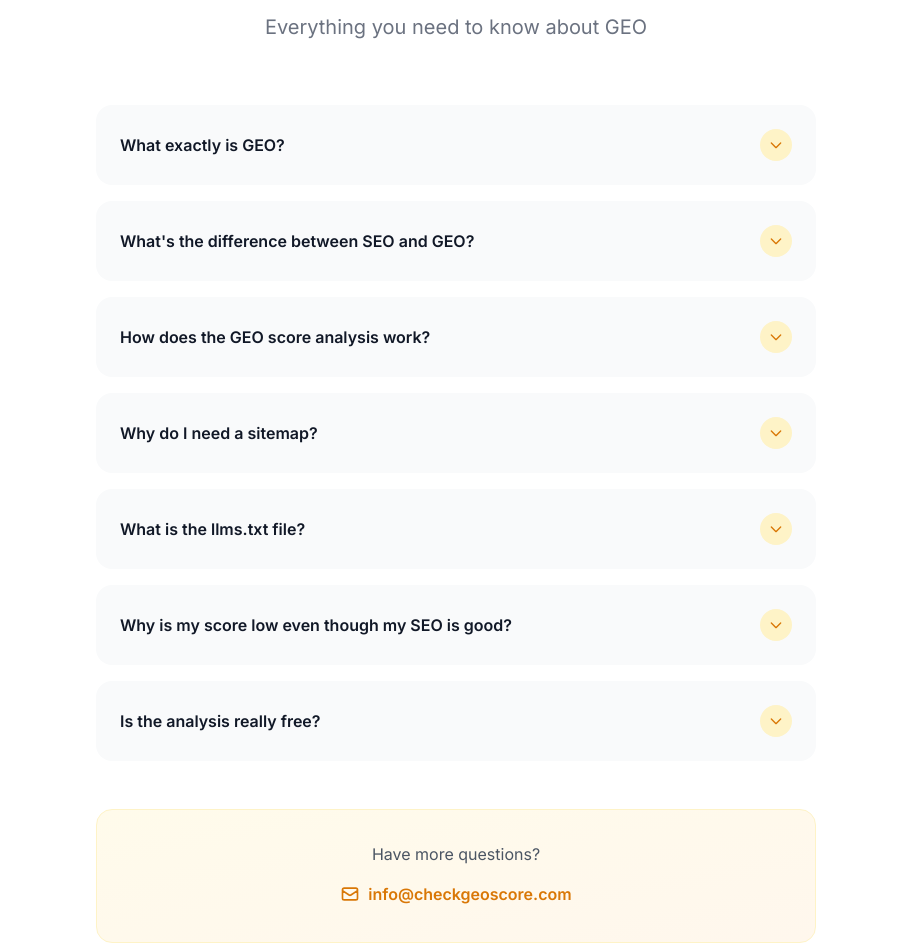
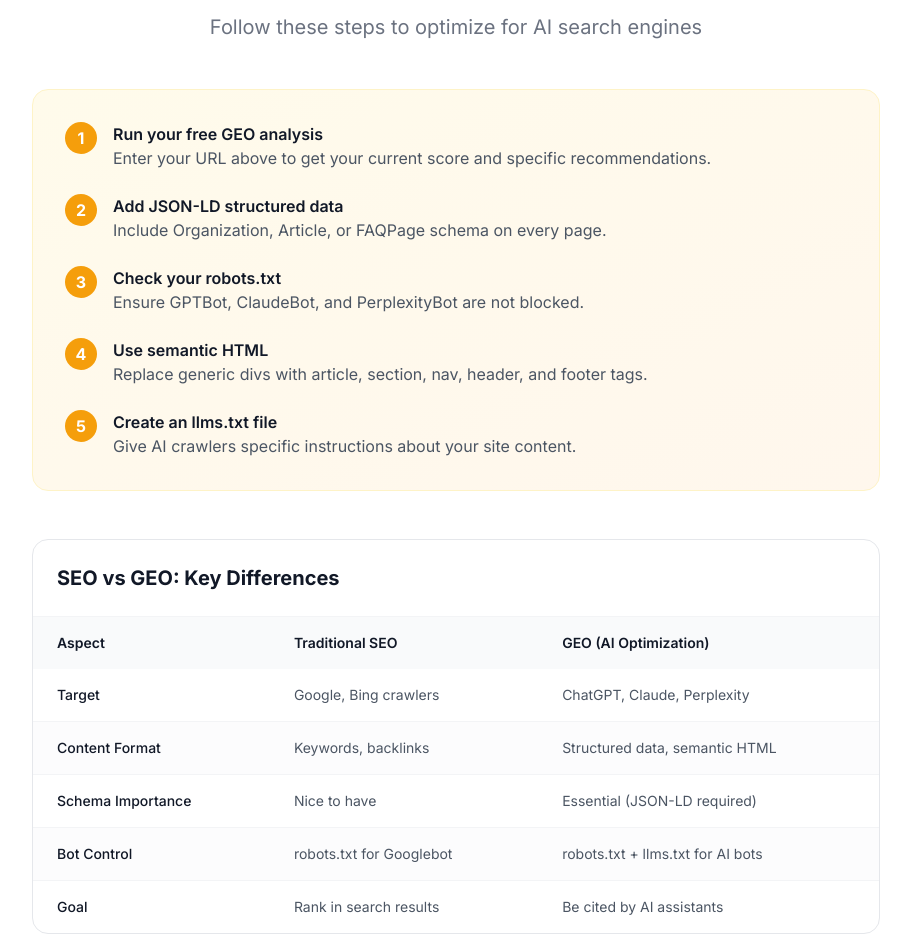
Before and after one commit to admin-rayv/geo-score, a Next.js app in the folder web/: page / in a window 1280 px wide. Shown: the part 1825-2772 px from the top of the page, without its empty margins (184-1095 px from the left). Built offline with nearby package versions, Linux system fonts and the light colour scheme; what @react-pdf/renderer would draw is missing.

Commit message:
Add numbered steps and comparison table for better Extraction Format score

```diff
--- a/web/src/app/page.tsx
+++ b/web/src/app/page.tsx
@@ -953,8 +953,111 @@ export default function Home() {
         </div>
       </section>
 
+      {/* How to Improve Section - with ordered list and table */}
+      <section aria-label="How to improve your GEO score" className="py-24 bg-white">
+        <div className="max-w-4xl mx-auto px-6">
+          <div className="text-center mb-12">
+            <span className="inline-block px-4 py-1.5 bg-amber-100 text-amber-700 rounded-full text-sm font-semibold mb-4">
+              Quick Start
+            </span>
+            <h2 className="text-3xl md:text-4xl font-bold text-gray-900 mb-4">
+              How to Improve Your GEO Score
+            </h2>
+            <p className="text-xl text-gray-500">
+              Follow these steps to optimize for AI search engines
+            </p>
+          </div>
+
+          {/* Numbered Steps */}
+          <div className="bg-gradient-to-br from-amber-50 to-orange-50 rounded-2xl p-8 mb-12 border border-amber-100">
+            <ol className="space-y-6">
+              <li className="flex gap-4">
+                <span className="w-8 h-8 rounded-full bg-amber-500 text-white flex items-center justify-center font-bold shrink-0">1</span>
+                <div>
+                  <h3 className="font-semibold text-gray-900">Run your free GEO analysis</h3>
+                  <p className="text-gray-600">Enter your URL above to get your current score and specific recommendations.</p>
+                </div>
+              </li>
+              <li className="flex gap-4">
+                <span className="w-8 h-8 rounded-full bg-amber-500 text-white flex items-center justify-center font-bold shrink-0">2</span>
+                <div>
+                  <h3 className="font-semibold text-gray-900">Add JSON-LD structured data</h3>
+                  <p className="text-gray-600">Include Organization, Article, or FAQPage schema on every page.</p>
+                </div>
+              </li>
+              <li className="flex gap-4">
+                <span className="w-8 h-8 rounded-full bg-amber-500 text-white flex items-center justify-center font-bold shrink-0">3</span>
+                <div>
+                  <h3 className="font-semibold text-gray-900">Check your robots.txt</h3>
+                  <p className="text-gray-600">Ensure GPTBot, ClaudeBot, and PerplexityBot are not blocked.</p>
+                </div>
+              </li>
+              <li className="flex gap-4">
+                <span className="w-8 h-8 rounded-full bg-amber-500 text-white flex items-center justify-center font-bold shrink-0">4</span>
+                <div>
+                  <h3 className="font-semibold text-gray-900">Use semantic HTML</h3>
+                  <p className="text-gray-600">Replace generic divs with article, section, nav, header, and footer tags.</p>
+                </div>
+              </li>
+              <li className="flex gap-4">
+                <span className="w-8 h-8 rounded-full bg-amber-500 text-white flex items-center justify-center font-bold shrink-0">5</span>
+                <div>
+                  <h3 className="font-semibold text-gray-900">Create an llms.txt file</h3>
+                  <p className="text-gray-600">Give AI crawlers specific instructions about your site content.</p>
+                </div>
+              </li>
+            </ol>
+          </div>
+
+          {/* Comparison Table */}
+          <div className="bg-white rounded-2xl border border-gray-200 overflow-hidden">
+            <div className="p-6 border-b border-gray-100">
+              <h3 className="text-xl font-bold text-gray-900">SEO vs GEO: Key Differences</h3>
+            </div>
+            <div className="overflow-x-auto">
+              <table className="w-full">
+                <thead className="bg-gray-50">
+                  <tr>
+                    <th className="px-6 py-4 text-left text-sm font-semibold text-gray-900">Aspect</th>
+                    <th className="px-6 py-4 text-left text-sm font-semibold text-gray-900">Traditional SEO</th>
+                    <th className="px-6 py-4 text-left text-sm font-semibold text-gray-900">GEO (AI Optimization)</th>
+                  </tr>
+                </thead>
+                <tbody className="divide-y divide-gray-100">
+                  <tr>
+                    <td className="px-6 py-4 text-sm font-medium text-gray-900">Target</td>
+                    <td className="px-6 py-4 text-sm text-gray-600">Google, Bing crawlers</td>
+                    <td className="px-6 py-4 text-sm text-gray-600">ChatGPT, Claude, Perplexity</td>
+                  </tr>
+                  <tr className="bg-gray-50/50">
+                    <td className="px-6 py-4 text-sm font-medium text-gray-900">Content Format</td>
+                    <td className="px-6 py-4 text-sm text-gray-600">Keywords, backlinks</td>
+                    <td className="px-6 py-4 text-sm text-gray-600">Structured data, semantic HTML</td>
+                  </tr>
+                  <tr>
+                    <td className="px-6 py-4 text-sm font-medium text-gray-900">Schema Importance</td>
+                    <td className="px-6 py-4 text-sm text-gray-600">Nice to have</td>
+                    <td className="px-6 py-4 text-sm text-gray-600">Essential (JSON-LD required)</td>
+                  </tr>
+                  <tr className="bg-gray-50/50">
+                    <td className="px-6 py-4 text-sm font-medium text-gray-900">Bot Control</td>
+                    <td className="px-6 py-4 text-sm text-gray-600">robots.txt for Googlebot</td>
+                    <td className="px-6 py-4 text-sm text-gray-600">robots.txt + llms.txt for AI bots</td>
+                  </tr>
+                  <tr>
+                    <td className="px-6 py-4 text-sm font-medium text-gray-900">Goal</td>
+                    <td className="px-6 py-4 text-sm text-gray-600">Rank in search results</td>
+                    <td className="px-6 py-4 text-sm text-gray-600">Be cited by AI assistants</td>
+                  </tr>
+                </tbody>
+              </table>
+            </div>
+          </div>
+        </div>
+      </section>
+
       {/* FAQ Section */}
-      <section id="faq" aria-labelledby="faq-heading" className="py-24 bg-white">
+      <section id="faq" aria-labelledby="faq-heading" className="py-24 bg-gray-50">
         <div className="max-w-3xl mx-auto px-6">
           <div className="text-center mb-16">
             <span className="inline-block px-4 py-1.5 bg-amber-100 text-amber-700 rounded-full text-sm font-semibold mb-4">
```
